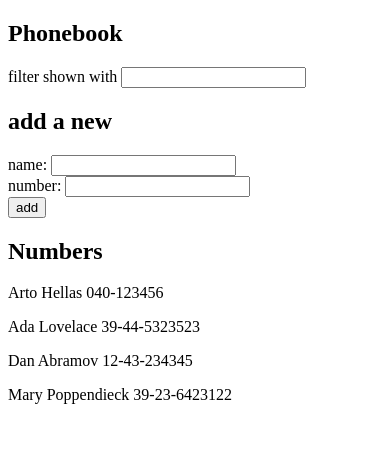
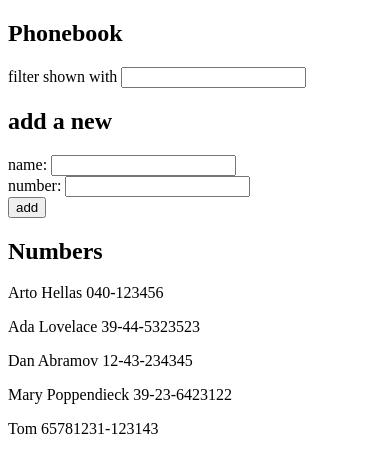
Before and after one commit to ZhixianKwok/full-stack-learn, a React (Create React App) app in the folder part2/phonebook/: page / in a window 390 px wide. Shown: the top 472 px of the page. Built offline with nearby package versions, Linux system fonts and the light colour scheme; data requests are answered from the project's data file.

Commit message:
finish part2 - exercise 2.15
Phonebook step7

```diff
--- a/part2/phonebook/db.json
+++ b/part2/phonebook/db.json
@@ -1,5 +1,5 @@
 {
-    "persons":[
+  "persons": [
     {
       "name": "Arto Hellas",
       "number": "040-123456",
@@ -19,6 +19,11 @@
       "name": "Mary Poppendieck",
       "number": "39-23-6423122",
       "id": 4
+    },
+    {
+      "name": "Tom",
+      "number": "65781231-123143",
+      "id": 5
     }
   ]
 }
--- a/part2/phonebook/src/App.js
+++ b/part2/phonebook/src/App.js
@@ -26,11 +26,13 @@ function App() {
     if(person){
       alert(`${person.name} is already added to phonebook`)
     } else {
-      const personsNew = persons.concat({
+      const dataNew = {
         name:newName,
         number:newNumber
-      })
-      setPersons(personsNew)
+      }
+      const personsNew = persons.concat(dataNew)
+      axios.post("http://localhost:3001/persons",dataNew).then(res => setPersons(personsNew))
+
     }
   }
 
@@ -46,6 +48,7 @@ function App() {
     setNewFilterWord(e.target.value)
   }
 
+  console.log(persons);
   const filterPersons = persons.filter( person => person.name.toLowerCase().indexOf(filterWord.toLowerCase()) !== -1 )
 
   return (
```
Lines whose indentation alone changed are shown as unchanged.
